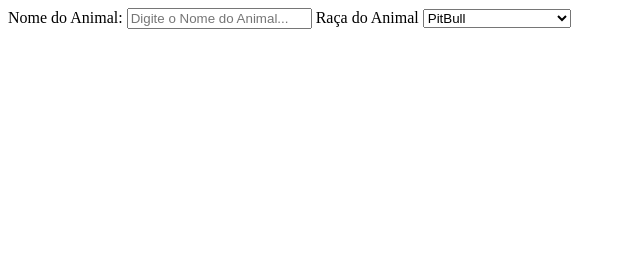
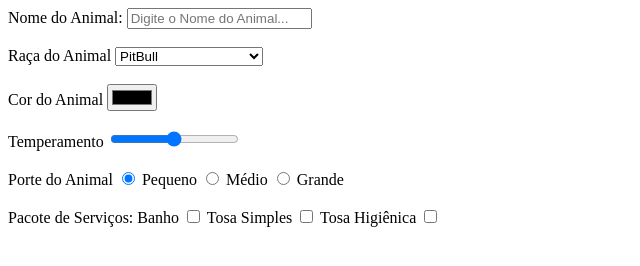
Before and after one commit to jpofof/front-end-basico, a plain HTML site: page ProjetoFormulario/index.html in a window 1280 px wide. Shown: the whole page, without its empty margins (0-640 px from the left). Drawn offline with Linux system fonts and the light colour scheme.

Commit message:
Foram feitos alguns comentários, colocar cor, escala de 0 a 100, escolha de opções (radio) e utilização de checkbox

```diff
--- a/ProjetoFormulario/index.html
+++ b/ProjetoFormulario/index.html
@@ -11,6 +11,17 @@
     <label for="nomeAnimal">Nome do Animal: </label>
     <input type="text" name="nomeAnimal" id="nomeAnimal" placeholder="Digite o Nome do Animal..." size=20
         maxlength="20">
+    <!-- max é para maximo em numero -->
+
+    <!-- maxlenght é para caractere -->
+
+    <!-- size é para o tamanho (não obrigatorio) dos caracteres que a pessoa colocar -->
+
+    <!-- name é mais utilizado em banco de dados (podendo conter valores do produto, por exemplo)
+    e id usado mais em javascript, por exemplo -->
+
+    <br><br>
+
 
     <label for="racaAnimal">Raça do Animal</label>
     <select name="racaAnimal" id="racaAnimal">
@@ -23,6 +34,8 @@
             <option value="Pastor Alemao">Pastor Alemão</option>
 
         </optgroup>
+        <!-- optgroup é para cirar um grupo de opções -->
+        <!-- option é a opção do grupo -->
 
         <optgroup label="Selvagem">
 
@@ -37,6 +50,49 @@
 
     </select>
 
+    <br><br>
+
+    <label for="corAnimal">Cor do Animal</label>
+    <input type="color" name="corAnimal" id="corAnimal">
+
+    <br><br>
+
+    <label for="temperamento">Temperamento</label>
+    <input type="range" name="temperamento" id="temperamento" min="0" max="100" step="10">
+    <!-- step é ara a qtd que vai para frente -->
+
+    <br><br>
+
+    <label for="porte">Porte do Animal</label>
+    <!-- radio para a escolha de uma opção apenas (nesse caso o tamanho) -->
+
+    <input type="radio" name="porte" id="pequeno" checked> <!-- checked é para opção checada antes -->
+    <label for="pequeno">Pequeno</label>
+
+    <input type="radio" name="porte" id="medio">
+    <label for="medio">Médio</label>
+
+    <input type="radio" name="porte" id="grande">
+    <label for="grande">Grande</label>
+
+    <!-- partindo do mesmo name é possivel escolher
+    outras opções cancelando a anteriormente selecionada -->
+
+    <br><br>
+
+    <label for="pacote">Pacote de Serviços:</label>
+
+    <label for="banho">Banho</label>
+    <input type="checkbox" name="banho" id="banho">
+
+    <label for="tosaSimples">Tosa Simples</label>
+    <input type="checkbox" name="tosaSimples" id="tosaSimples">
+
+    <label for="tosaHigi">Tosa Higiênica</label>
+    <input type="checkbox" name="tosaHigi" id="tosaHigi">
+
+
+
 </body>
 
 </html>
```
